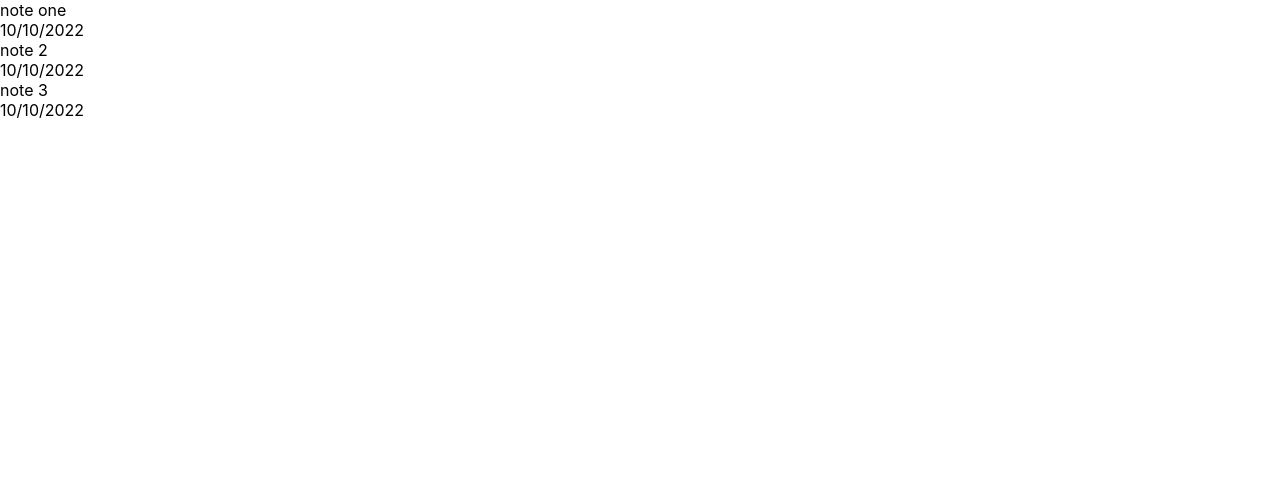
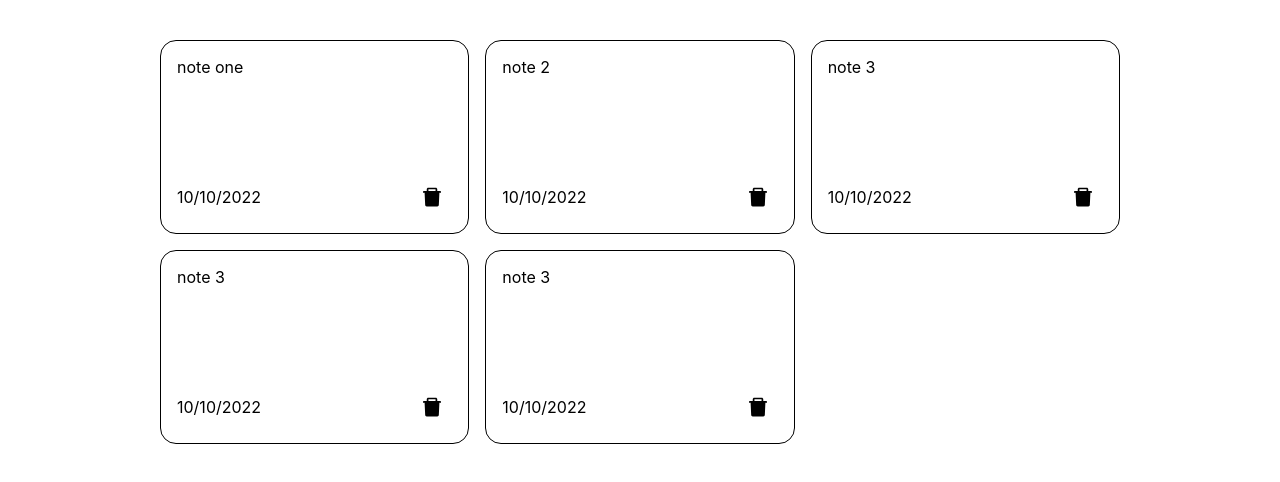
Before and after one commit to GeorgiPetrushev/take-notes-app, a React (Create React App) app: page / in a window 1280 px wide. Shown: the top 482 px of the page. Built offline with nearby package versions, Linux system fonts and the light colour scheme.

Commit message:
add style to note list

```diff
--- a/src/App.js
+++ b/src/App.js
@@ -12,6 +12,16 @@ const dummyNotes = [
   {
     key: nanoid(),
     text: "note 2",
+    data: "10/10/2022",
+  },
+  {
+    key: nanoid(),
+    text: "note 3",
+    data: "10/10/2022",
+  },
+  {
+    key: nanoid(),
+    text: "note 3",
     data: "10/10/2022",
   },
   {
--- a/src/components/Note.jsx
+++ b/src/components/Note.jsx
@@ -1,12 +1,17 @@
 import React from "react";
-const Note = ({id,text,data}) => {
+import { AiFillDelete } from "react-icons/ai";
+import NoteStyle from "./style/note.style";
 
-  return <div className="note">
-    <div>{text}</div>
-    <div>{data}</div>
-
-
-  </div>;
+const Note = ({ id, text, data }) => {
+  return (
+    <NoteStyle className="note-container" key={id}>
+      <div className="note-top">{text}</div>
+      <div className="note-bottom">
+        <div>{data}</div>
+        <AiFillDelete className="icon" />
+      </div>
+    </NoteStyle>
+  );
 };
 
 export default Note;
--- a/src/components/NoteList.jsx
+++ b/src/components/NoteList.jsx
@@ -1,13 +1,14 @@
 import React from "react";
 import Note from "./Note";
+import NoteListStyle from "./style/noteList.style"
 
-const NoteLins = ({note}) => {
+const NoteList = ({note}) => {
   const newNoteList = note.map((note) => <Note
     key={note.key}
     text={note.text}
     data={note.data}
   />);
-  return <div className="note-list">{newNoteList}</div>;
+  return <NoteListStyle className="note-list">{newNoteList}</NoteListStyle>;
 };
 
-export default NoteLins;
+export default NoteList;
--- /dev/null
+++ b/src/components/style/note.style.js
@@ -0,0 +1,28 @@
+import styled from "styled-components";
+
+const NoteStyle = styled.div`
+  background-color: white;
+  padding: 1rem;
+  border: 0.5px black solid;
+  border-radius: 1rem;
+  min-height: 10rem;
+  display: flex;
+  flex-direction: column;
+  justify-content: space-between;
+  .note-bottom {
+    display: flex;
+    align-items: center;
+    justify-content: space-between;
+    .icon{
+        font-size: 1.5rem;
+        padding: 0.5rem;
+        &:hover{
+            background-color: red;
+            color: white;
+            border-radius:50%;
+        }
+    }
+  }
+`;
+
+export default NoteStyle;
--- /dev/null
+++ b/src/components/style/noteList.style.js
@@ -0,0 +1,13 @@
+import styled from "styled-components";
+
+ const NoteListStyle = styled.div`
+ display: grid;
+ margin: 1.5rem auto;
+ padding: 1rem;
+ max-width: 960px;
+ display: grid;
+ grid-template-columns: repeat(auto-fit, minmax(240px ,1fr));
+ grid-gap: 1rem;
+`;
+
+export default NoteListStyle;
```
